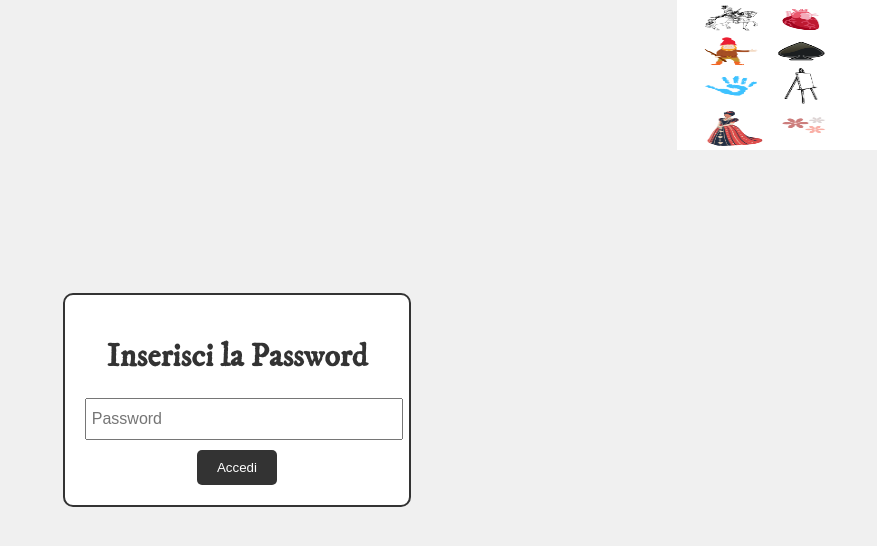
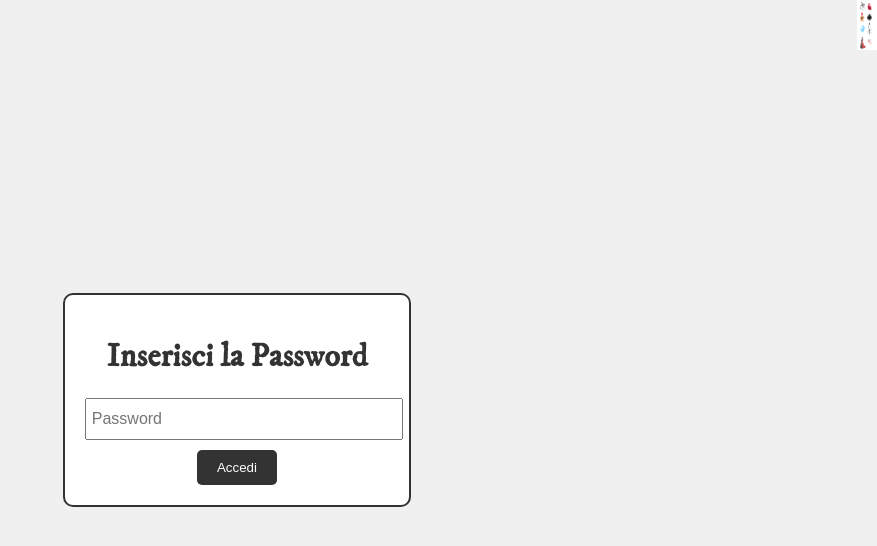
Before and after one commit to Martina1198/Halloween, a plain HTML site: page index.html in a window 1280 px wide. Shown: the whole page, without its empty margins (403-1280 px from the left). Drawn offline with nearby package versions, Linux system fonts and the light colour scheme.

Commit message:
Update index.html

```diff
--- a/index.html
+++ b/index.html
@@ -66,7 +66,7 @@
         </form>
     </div>
 
-    <img src="immagine.png" width="200" height="150">
+    <img src="immagine.png" width="20" height="50">
 
     <script>
         function checkPassword() {
```
